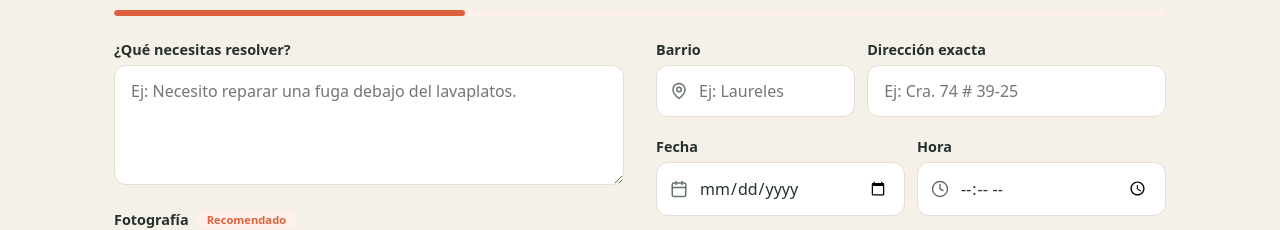
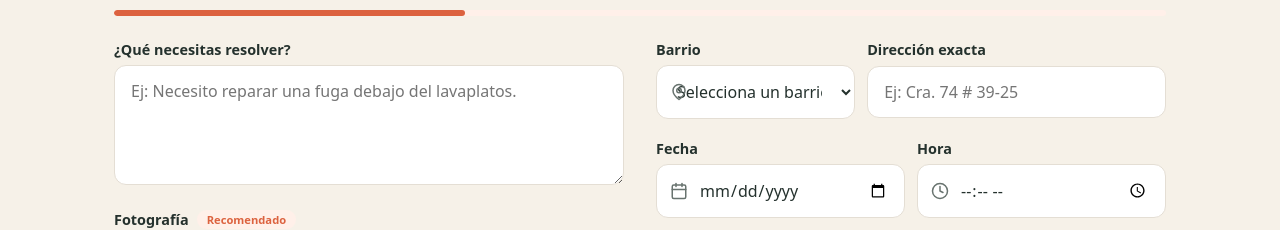
Before and after one commit to OficioYa-Poryecto/OficioYa-Front, a React (Vite) app: page /nueva-solicitud in a window 1280 px wide. Shown: the part 257-487 px from the top of the page. Built offline with nearby package versions, Linux system fonts and the light colour scheme.

Commit message:
feat(front): lista de barrios en paso 1

```diff
--- a/src/modules/service-create/components/RequestDetailsStep.jsx
+++ b/src/modules/service-create/components/RequestDetailsStep.jsx
@@ -75,12 +75,12 @@ function RequestDetailsStep({ values, onChange, onSubmit }) {
               error={visible.neighborhood}
               icon={<MapPinIcon size={18} />}
             >
-              <input
-                type="text"
-                placeholder="Ej: Laureles"
-                {...fieldProps('field-neighborhood', visible.neighborhood)}
-                {...bind('neighborhood')}
-              />
+              <select {...fieldProps('field-neighborhood', visible.neighborhood)} {...bind('neighborhood')}>
+                <option value="">Selecciona un barrio</option>
+                {['Laureles','El Poblado','Envigado','Sabaneta','Bello','Itagüí','Robledo','Belén','Manrique','Aranjuez'].map((b) => (
+                  <option key={b} value={b}>{b}</option>
+                ))}
+              </select>
             </Field>
             <Field id="field-exactAddress" label="Dirección exacta" error={visible.exactAddress}>
               <input
```
